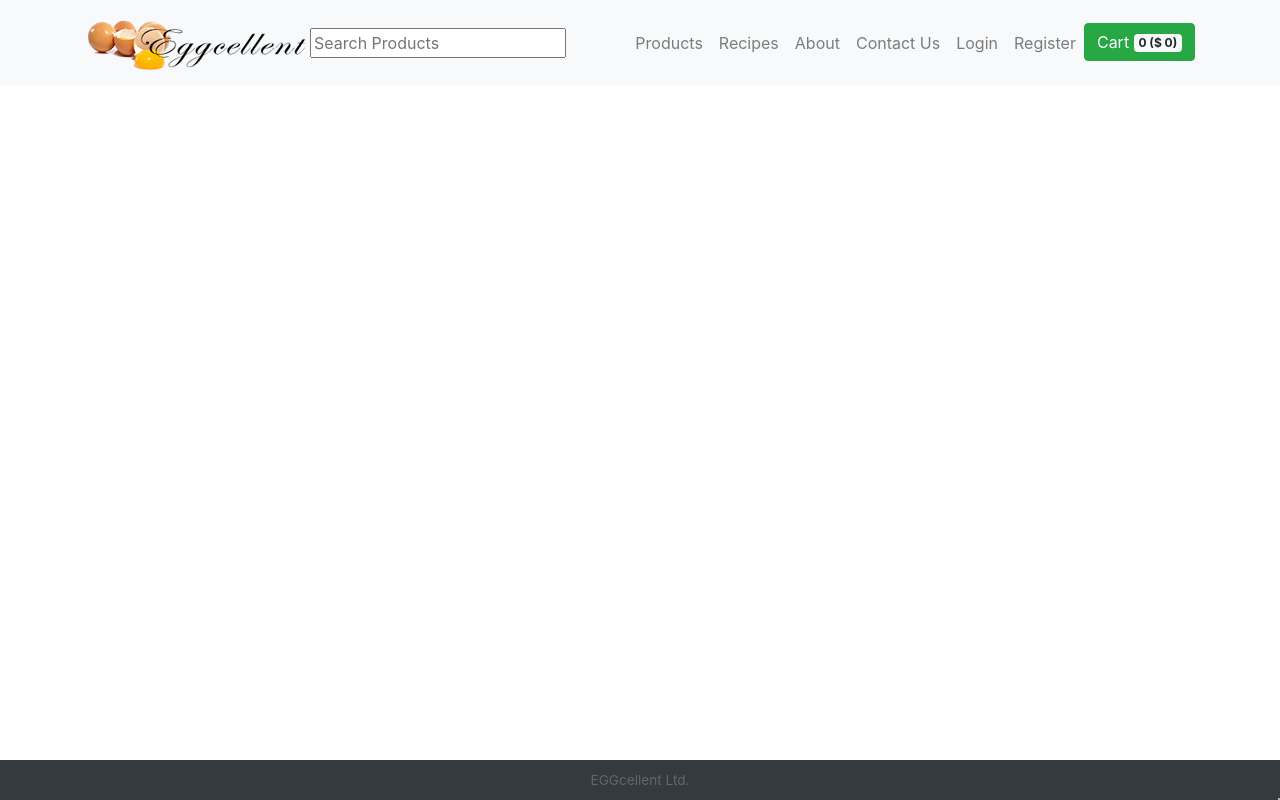
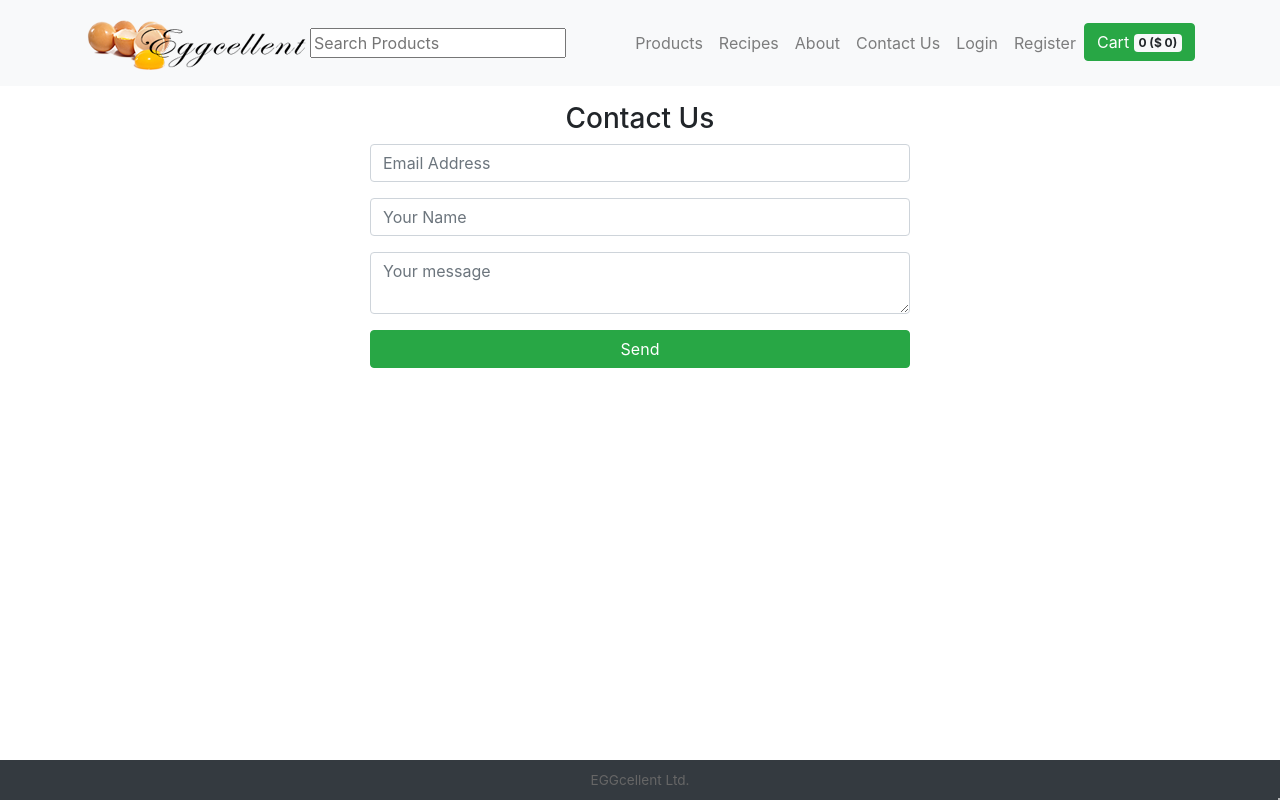
Before and after one commit to jkdearnley/web701, a Vue app: page /contact in a window 1280 px wide. Built offline with nearby package versions, Linux system fonts and the light colour scheme; no server answers; the database is empty.

Commit message:
Contact form initial setup

```diff
--- a/src/components/Header.vue
+++ b/src/components/Header.vue
@@ -14,7 +14,7 @@
         @click="toggleNavbar">
       <span class="navbar-toggler-icon"></span>
     </button>
-                  <!-- Search Bar -->
+                  <!-- Search Bar TODO: FIX -->
       <input type="text" v-model="search" placeholder="Search Products">
 
 
--- a/src/components/ProductDetails.vue
+++ b/src/components/ProductDetails.vue
@@ -83,7 +83,7 @@ export default {
 .caption-full {
   padding-right: 10px;
   padding-left: 10px;
-}
+};
 
 .ratings {
   padding-right: 10px;
--- a/src/components/contact/contact.vue
+++ b/src/components/contact/contact.vue
@@ -0,0 +1,53 @@
+<template>
+    <div class="row">
+        <div class="col-md-6 offset-md-3 col-sm-12 offset-sm-1">
+            <form id="contact-form" role="form" style="display: block;" @submit.prevent="onSubmit">
+                <h3 class="text-center">Contact Us</h3>
+                    <div class="form-group">
+                        <input
+                            type="email"
+                            name="email"
+                            id="email"
+                            class="form-control"
+                            placeholder="Email Address"
+                            v-model="email"
+                            required
+                        />
+                    </div>
+
+                    <div class="form-group">
+                        <input
+                            type="text"
+                            name="name"
+                            id="name"
+                            class="form-control"
+                            placeholder="Your Name"
+                            v-model="name"
+                            required
+                        />
+                    </div>
+
+                    <div class="form-group">
+                        <textarea
+                             type="text"
+                            name="message"
+                            id="text"
+                            class="form-control"
+                            placeholder="Your message"
+                            v-model="text"
+                            required
+                        />
+                    </div>
+
+
+        <div class="form-group">
+          <button type="submit" class="btn btn-success" style="width: 100%" :disabled="isLoading">
+            <i v-if="isLoading" class="fa fa-spinner fa-spin" />
+            Send
+          </button>
+        </div>
+      </form>
+    </div>
+</div>
+
+</template>
--- a/src/components/recipes.vue
+++ b/src/components/recipes.vue
@@ -1,8 +1,8 @@
 <template>
 <div class="container">
 		<div class="col-12">
-			<h1>Recipes</h1>
-			<p>Some of our favourite egg based recipes</p>
+			<h1 class="text-center">Recipes</h1>
+			<p class="text-center">Some of our favourite egg based recipes</p>
 		</div>
 
 	<div class="row">
```
Also changed, not shown: 1 other file (tests, documents, lock files or other folders).
